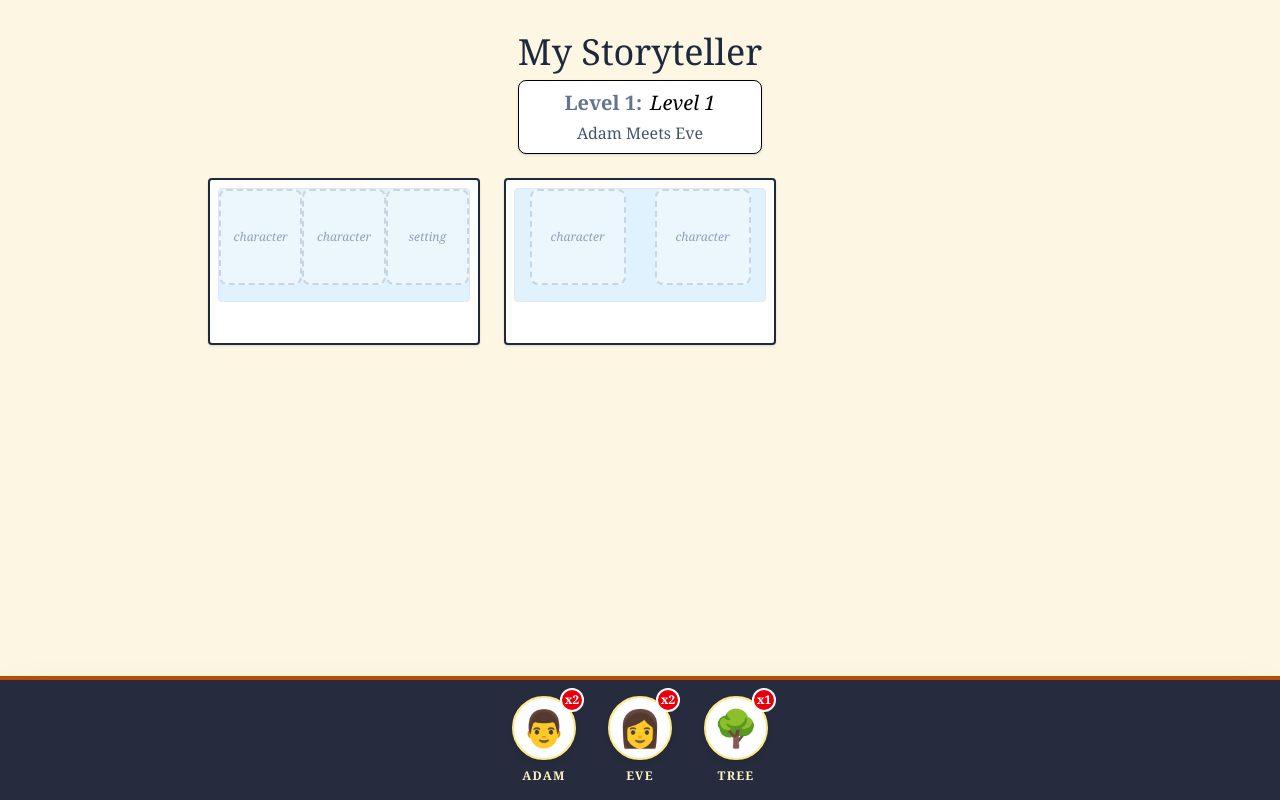
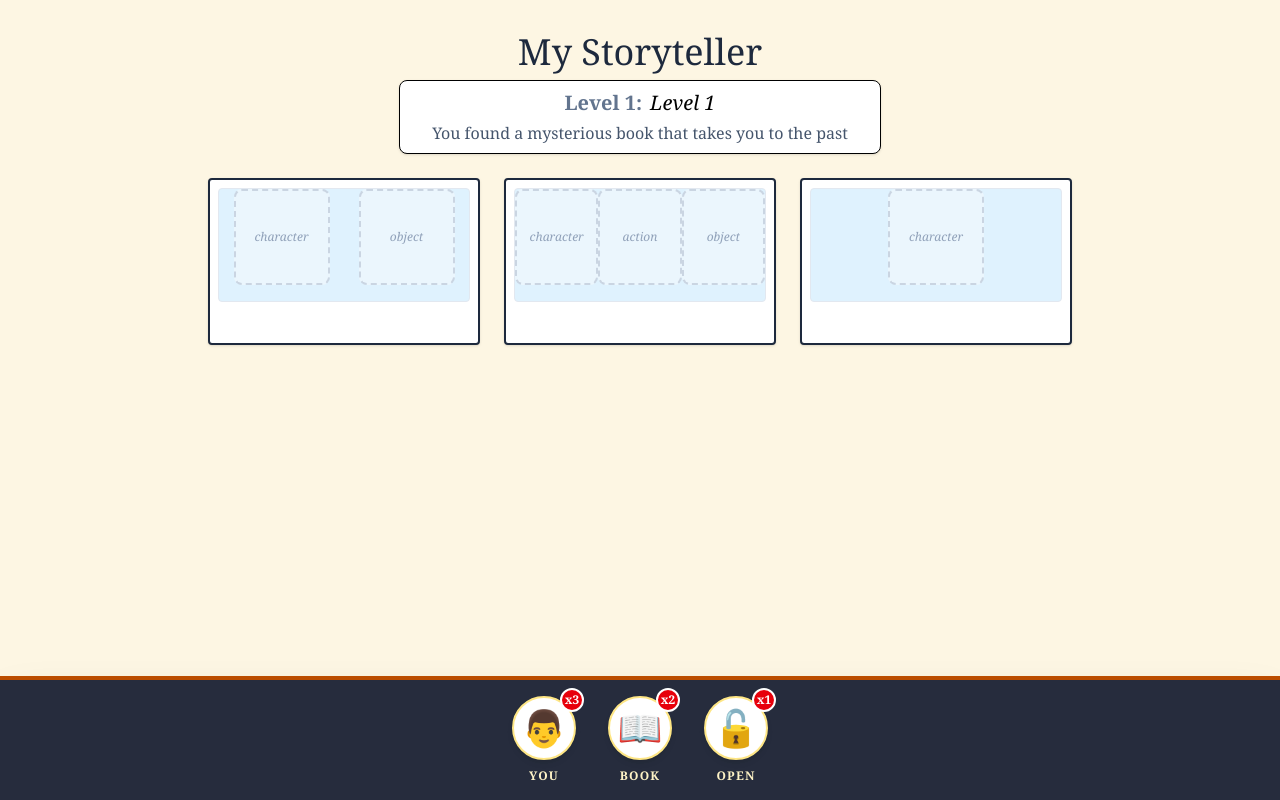
Before and after one commit to ITLaKornVidva/web-lakorn-2026, a React (Vite) app: page / in a window 1280 px wide. Built offline with nearby package versions, Linux system fonts and the light colour scheme.

Commit message:
feat: Add 'action' item type and update level 1 with new items, scenes, and validation logic.

```diff
--- a/src/data/levels.ts
+++ b/src/data/levels.ts
@@ -11,48 +11,62 @@ const ITEMS: Record<string, Item> = {
     romeo: { id: 'romeo', name: 'Romeo', type: 'character', icon: '🤵' },
     juliet: { id: 'juliet', name: 'Juliet', type: 'character', icon: '👰' },
     poison: { id: 'poison', name: 'Poison', type: 'object', icon: '☠️' },
+    you: { id: 'you', name: 'You', type: 'character', icon: '👨' },
+    book: { id: 'book', name: 'Book', type: 'object', icon: '📖' },
+    open: { id: 'open', name: 'Open', type: 'action', icon: '🔓' },
 };
 
 export const levels: Level[] = [
     {
         id: 'level-1',
         title: 'Level 1',
-        goal: 'Adam Meets Eve',
-        availableItems: [ITEMS.adam, ITEMS.eve, ITEMS.tree, ITEMS.adam, ITEMS.eve],
+        goal: 'You found a mysterious book that takes you to the past',
+        availableItems: [ITEMS.you, ITEMS.you, ITEMS.you, ITEMS.book, ITEMS.book, ITEMS.open],
         scenes: [
             {
                 id: 'scene-1-1',
                 slots: [
                     { id: 'slot-1-1-1', allowedTypes: ['character'], placedItemId: null },
-                    { id: 'slot-1-1-2', allowedTypes: ['character'], placedItemId: null },
-                    { id: 'slot-1-1-3', allowedTypes: ['setting'], placedItemId: null },
+                    { id: 'slot-1-1-2', allowedTypes: ['object'], placedItemId: null },
                 ],
-                description: 'The Garden of Eden'
+                description: 'You found a book'
             },
             {
                 id: 'scene-1-2',
                 slots: [
                     { id: 'slot-1-2-1', allowedTypes: ['character'], placedItemId: null },
-                    { id: 'slot-1-2-2', allowedTypes: ['character'], placedItemId: null },
+                    { id: 'slot-1-2-2', allowedTypes: ['action'], placedItemId: null },
+                    { id: 'slot-1-2-3', allowedTypes: ['object'], placedItemId: null },
                 ],
-                description: 'First Meeting'
+                description: 'You opened a book'
+            },
+            {
+                id: 'scene-1-3',
+                slots: [
+                    { id: 'slot-1-3-1', allowedTypes: ['character'], placedItemId: null },
+                ],
+                description: 'You traveled into the past'
             }
         ],
         validate: (scenes: Scene[]) => {
             const results: Record<string, boolean> = {};
 
-            // Scene 1: Needs Adam, Eve, and Tree
             const s1 = scenes.find(s => s.id === 'scene-1-1');
             if (s1) {
                 const items = s1.slots.map(s => s.placedItemId);
-                results[s1.id] = items.includes('adam') && items.includes('eve') && items.includes('tree');
+                results[s1.id] = items.includes('you') && items.includes('book');
             }
 
-            // Scene 2: Needs Adam and Eve
             const s2 = scenes.find(s => s.id === 'scene-1-2');
             if (s2) {
                 const items = s2.slots.map(s => s.placedItemId);
-                results[s2.id] = items.includes('adam') && items.includes('eve');
+                results[s2.id] = items.includes('you') && items.includes('open') && items.includes('book');
+            }
+
+            const s3 = scenes.find(s => s.id === 'scene-1-3');
+            if (s3) {
+                const items = s3.slots.map(s => s.placedItemId);
+                results[s3.id] = items.includes('you');
             }
 
             return results;
--- a/src/types.ts
+++ b/src/types.ts
@@ -1,4 +1,4 @@
-export type ItemType = 'character' | 'setting' | 'object';
+export type ItemType = 'character' | 'setting' | 'object' | 'action';
 
 export interface Item {
     id: string;
```
